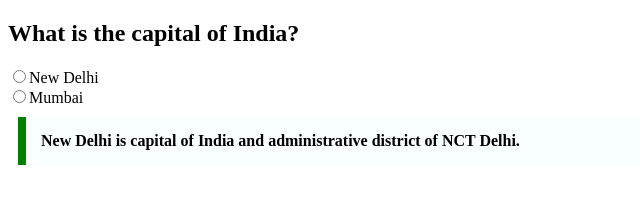
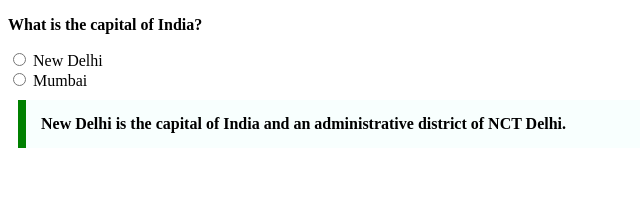
Before and after one commit to acciojob/trivia-DevD1k, a website: page main.html in a window 1280 px wide. Shown: the whole page, without its empty margins (0-640 px from the left). Drawn offline with Linux system fonts and the light colour scheme.

Commit message:
created a submission

```diff
--- a/main.html
+++ b/main.html
@@ -8,13 +8,12 @@
 
 <body>
 	<!-- the entire body must be written by student -->
-	<h2>What is the capital of India?</h2>
-	<label for="que"></label>
-	<input type="radio" value="New Delhi" id="que">New Delhi<br>
-	<input type="radio" value="Mumbai" id="que">Mumbai<br>
-	<blockquote cite="https://en.wikipedia.org/wiki/New_Delhi">
-		New Delhi is capital of India and administrative district of NCT Delhi.
-	</blockquote>
+	 <p>What is the capital of India?</p>
+    <input type="radio" id="New Delhi" name="capital">
+    <label for="new delhi">New Delhi</label><br>
+    <input type="radio" id="Mumbai" name="capital">
+    <label for="mumbai">Mumbai</label><br>
+    <blockquote cite="https://en.wikipedia.org/wiki/New_Delhi">New Delhi is the capital of India and an administrative district of NCT Delhi.</blockquote>
     <script type="text/javascript" src="./script.js">
 </script>
 
--- a/styles.css
+++ b/styles.css
@@ -1,10 +1,11 @@
-
-/* Your CSS Code here. */
-blockquote {
+p{
+	font-weight: bold;
+}
+blockquote{
 	max-width: 600px;
 	margin: 10px;
 	padding: 15px;
 	border-left: 8px solid green;
-	background: #f8fffe;
+	background-color: #f8fffe;
 	font-weight: bold;
 }
```
